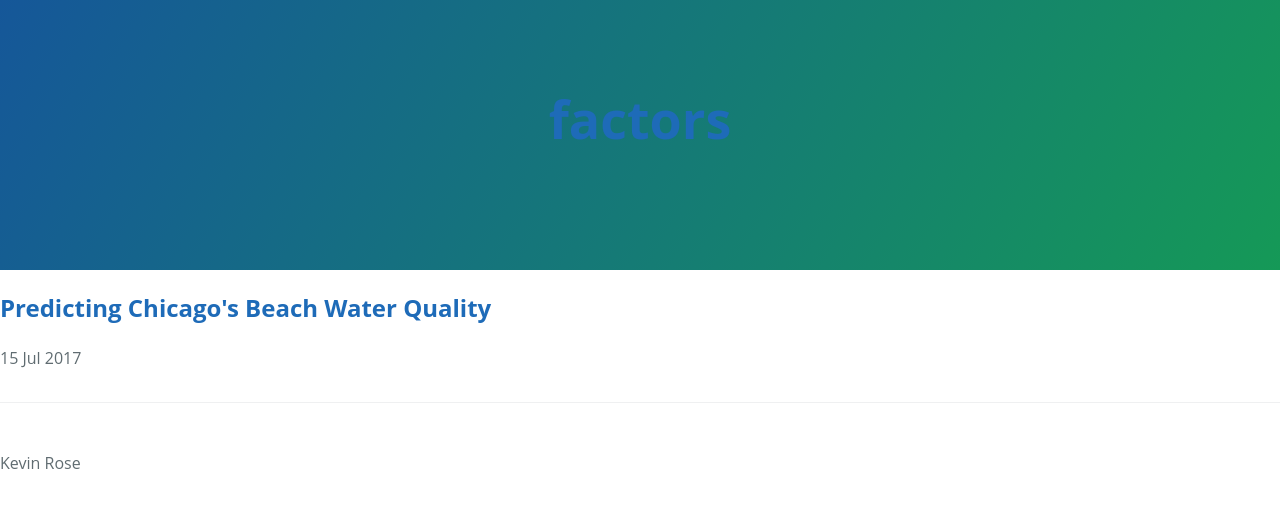
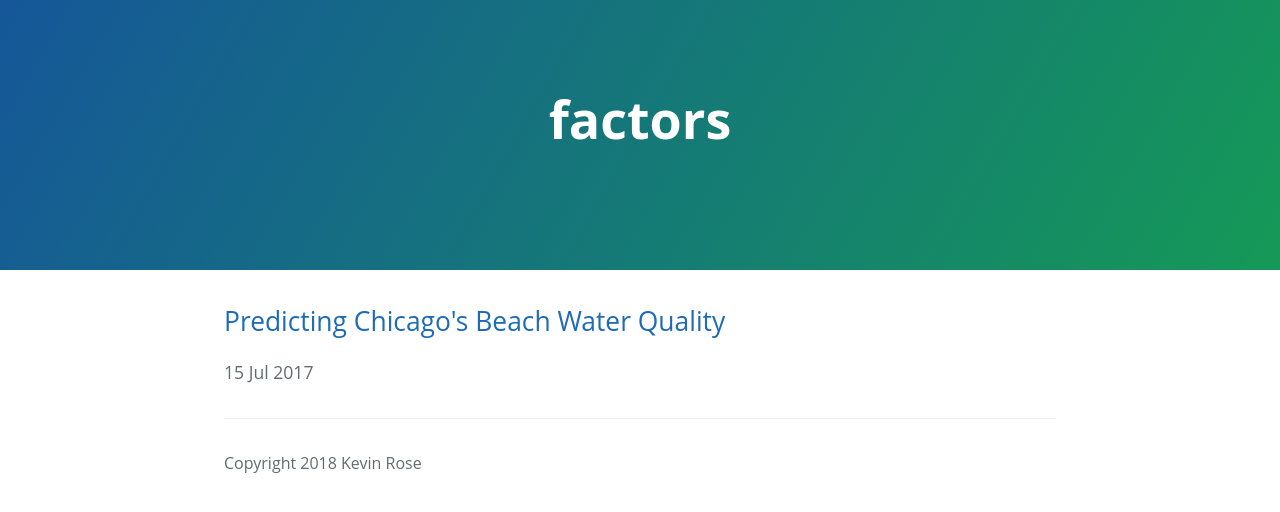
Before and after one commit to kbrose/kbrose.github.io, a Jekyll site: the page built from index.html, in a window 1280 px wide. Shown: the top 512 px of the page. Built offline with Jekyll 4.4.1, drawn with Linux system fonts in a browser that asks for light colours.

Commit message:
more style

```diff
--- a/_includes/footer.html
+++ b/_includes/footer.html
@@ -1,3 +1,3 @@
 <footer class="site-footer">
-  <p>Kevin Rose</p>
+  <p>Copyright 2018 Kevin Rose</p>
 </footer>
--- a/_includes/header.html
+++ b/_includes/header.html
@@ -1,4 +1,4 @@
 <section class="page-header">
-  <h1 class="project-name"><a href="/">factors</a></h1>
+  <h1 class="project-name"><a href="/" style="color: white;">factors</a></h1>
   <h2 class="project-tagline">{{ Personal webpage for Kevin Rose. }}</h2>
 </section>
--- a/_layouts/defaults.html
+++ b/_layouts/defaults.html
@@ -13,7 +13,7 @@
     {% include header.html %}
     <section class="main-content">
       {{ content }}
+  		{% include footer.html %}
     </section>
-		{% include footer.html %}
   </body>
 </html>
--- a/_layouts/post.html
+++ b/_layouts/post.html
@@ -10,13 +10,13 @@
 </head>
 <body>
 	{% include header.html %}
-	<div class="container">
+	<section class="main-content">
 		<article>
 			<h1><a href="{{ site.base_url }}{{ page.url }}">{{ page.title }}</a></h1>
 			<p>{{ page.date | date_to_string }}</p>
 			<p>{{ content }}</p>
 		</article>
-	</div>
-	{% include footer.html %}
+		{% include footer.html %}
+	</section>
 </body>
 </html>
--- a/index.html
+++ b/index.html
@@ -13,16 +13,14 @@
 	<header>
 		{% include header.html %}
 	</header>
-	<div class="container">
+	<section class="main-content">
 		{% for post in site.posts %}
 			<article>
 				<h2><a href="{{ site.base_url }}{{ post.url }}">{{ post.title }}</a></h2>
 				<p>{{ post.date | date_to_string }}</p>
 			</article>
 		{% endfor %}
-	</div>
-	<footer>
 		{% include footer.html %}
-	</footer>
+	</section>
 </body>
 </html>
```
